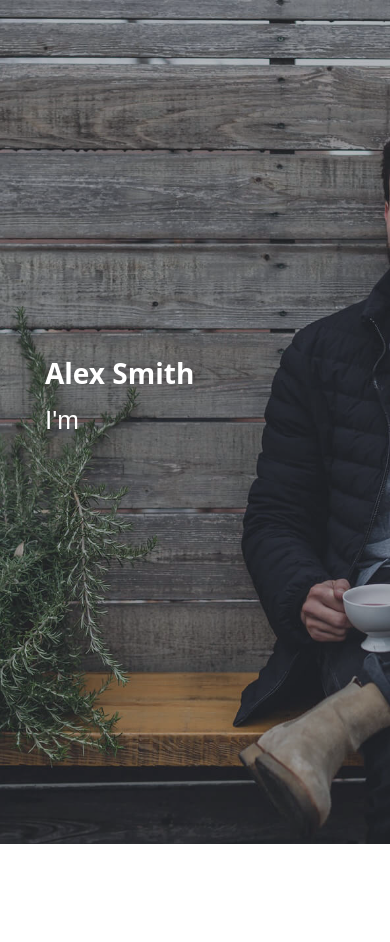
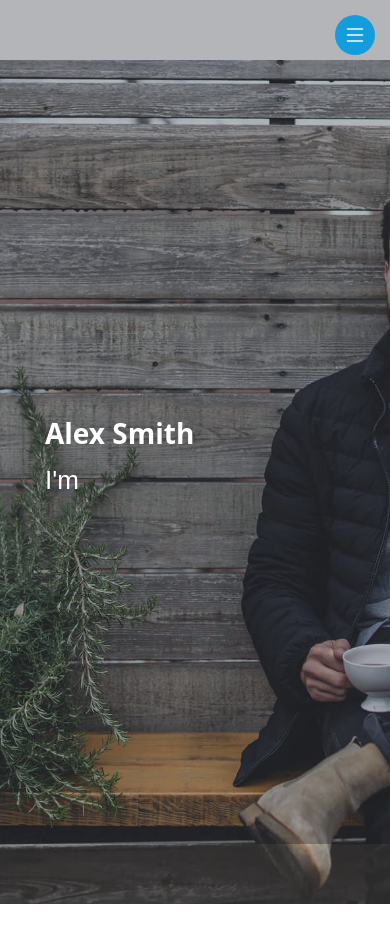
Before and after one commit to mgnz/svelte-playpen, a Svelte app: page / in a window 390 px wide. Shown: the top 942 px of the page. Before the commit the page ends 844 px from the top, so only its background shows below. Built offline with nearby package versions, Linux system fonts and the light colour scheme.

Commit message:
adding mobile-toggle

```diff
--- /dev/null
+++ b/src/lib/components/MobileToggle.svelte
@@ -0,0 +1,65 @@
+<script lang="ts">
+	import 'bootstrap-icons/font/bootstrap-icons.css';
+	import 'bootstrap/dist/css/bootstrap.css';
+
+	import { onMount } from 'svelte';
+	import { on } from '../utility/on';
+	import { select } from '../utility/select';
+
+	// onMount(async () => {
+	// 	const res = await fetch(`/tutorial/api/album`);
+	// 	photos = await res.json();
+	// });
+
+	// on('click', '.mobile-nav-toggle', () => {
+
+	// });
+
+	function handleToggleClick() {
+		handleToggle();
+	}
+
+	function handleToggleKeyDown() {
+		handleToggle();
+	}
+
+	function handleToggle() {
+		alert('Toggle Menu');
+		// select('body').classList.toggle('mobile-nav-active');
+		// select('mobile-nav-toggle').classList.toggle('bi-list');
+		// select('mobile-nav-toggle').classList.toggle('bi-x');
+	}
+</script>
+
+<i class="bi bi-list mobile-nav-toggle d-xl-none" on:click="{handleToggleClick}" on:keydown="{handleToggleKeyDown}"></i>
+
+<style lang="scss">
+	.mobile-nav-toggle {
+		position: fixed;
+		right: 15px;
+		top: 15px;
+		z-index: 9998;
+		border: 0;
+		font-size: 24px;
+		transition: all 0.4s;
+		outline: none !important;
+		background-color: #149ddd;
+		color: #fff;
+		width: 40px;
+		height: 40px;
+		display: inline-flex;
+		align-items: center;
+		justify-content: center;
+		line-height: 0;
+		border-radius: 50px;
+		cursor: pointer;
+	}
+
+	.mobile-nav-active {
+		overflow: hidden;
+
+		#header {
+			left: 0;
+		}
+	}
+</style>
--- a/src/pages/App.svelte
+++ b/src/pages/App.svelte
@@ -1,12 +1,17 @@
 <script lang="ts">
 	import 'bootstrap/dist/css/bootstrap.css';
+	import MobileToggle from '../lib/components/MobileToggle.svelte';
 	import Header from '../lib/components/Header.svelte';
 	import Hero from '../lib/components/Hero.svelte';
 </script>
 
+<MobileToggle />
+
 <Header />
 
-<Hero />
+<section>
+	<Hero />
+</section>
 
 <main id="main"></main>
 
```
